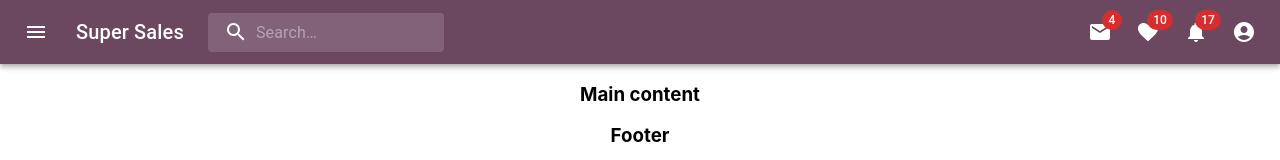
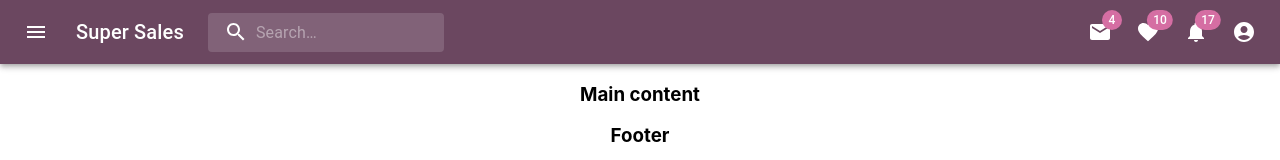
Before and after one commit to Alonasa/super-sales, a React (Create React App) app: page / in a window 1280 px wide. Shown: the top 160 px of the page. Built offline with nearby package versions, Linux system fonts and the light colour scheme.

Commit message:
changed badges color in menu

```diff
--- a/src/components/AppMenu.tsx
+++ b/src/components/AppMenu.tsx
@@ -122,7 +122,7 @@ export const AppMenu = () => {
     >
       <MenuItem>
         <IconButton size="large" aria-label="show 4 new mails" color="inherit">
-          <Badge badgeContent={4} color="error">
+          <Badge badgeContent={4} color="secondary">
             <MailIcon/>
           </Badge>
         </IconButton>
@@ -131,7 +131,7 @@ export const AppMenu = () => {
       <MenuItem>
         <IconButton size="large" aria-label="show products from wishlist"
                     color="inherit">
-          <Badge badgeContent={10} color="error">
+          <Badge badgeContent={10} color="secondary">
             <Favorite/>
           </Badge>
         </IconButton>
@@ -143,7 +143,7 @@ export const AppMenu = () => {
           aria-label="show 17 new notifications"
           color="inherit"
         >
-          <Badge badgeContent={17} color="error">
+          <Badge badgeContent={17} color="secondary">
             <NotificationsIcon/>
           </Badge>
         </IconButton>
@@ -198,13 +198,13 @@ export const AppMenu = () => {
           <Box sx={{display: {xs: 'none', md: 'flex'}}}>
             <IconButton size="large" aria-label="show 4 new mails"
                         color="inherit">
-              <Badge badgeContent={4} color="error">
+              <Badge badgeContent={4} color="secondary">
                 <MailIcon/>
               </Badge>
             </IconButton>
             <IconButton size="large" aria-label="show products from wishlist"
                         color="inherit">
-              <Badge badgeContent={10} color="error">
+              <Badge badgeContent={10} color="secondary">
                 <Favorite/>
               </Badge>
             </IconButton>
@@ -213,7 +213,7 @@ export const AppMenu = () => {
               aria-label="show 17 new notifications"
               color="inherit"
             >
-              <Badge badgeContent={17} color="error">
+              <Badge badgeContent={17} color="secondary">
                 <NotificationsIcon/>
               </Badge>
             </IconButton>
--- a/src/components/Theme.tsx
+++ b/src/components/Theme.tsx
@@ -9,5 +9,6 @@ export const theme = createTheme({
 	secondary: {
 	  main: '#d56ea3',
 	},
+
   },
 });
```
